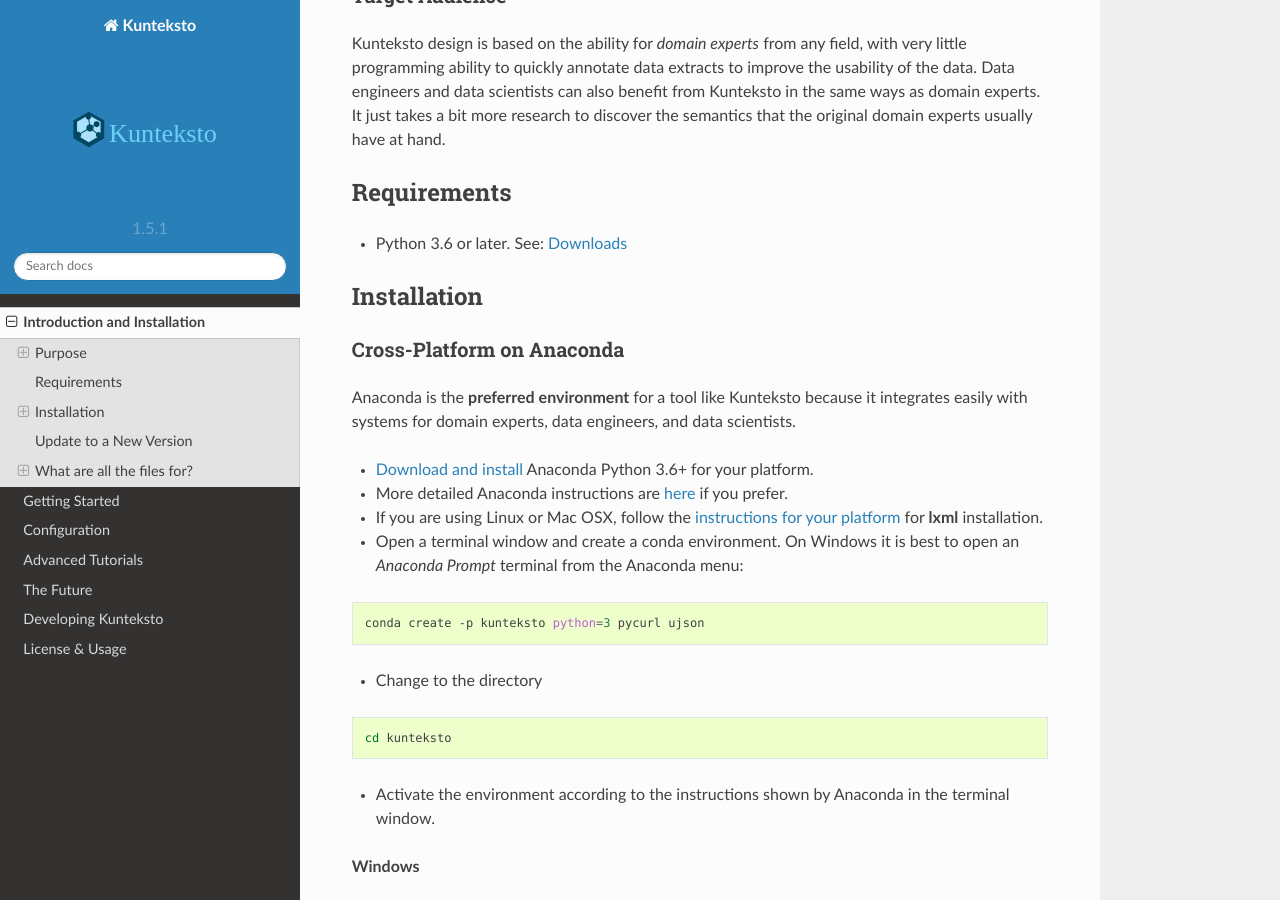
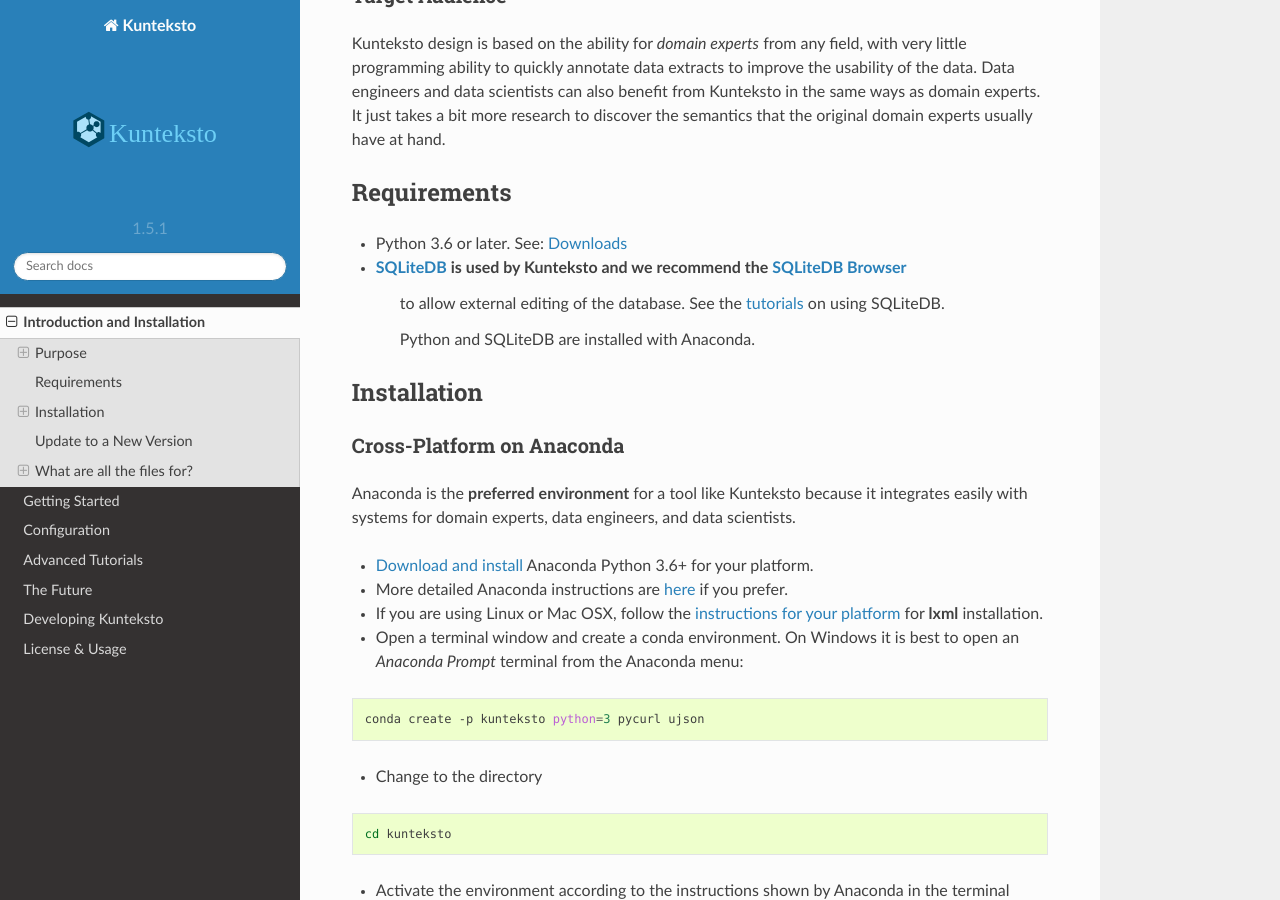
Before and after one commit to himanshu2454/Kunteksto, a Sphinx documentation site: the page built from docs_source/source/intro.rst, in a window 1280 px wide and 900 px high, scrolled down 546 px. Built offline with Sphinx 7.4.7 and the Read the Docs theme 2.0.0, drawn with Linux system fonts in a browser that asks for light colours.

Commit message:
Add SQLite comments.

```diff
--- a/docs_source/source/intro.rst
+++ b/docs_source/source/intro.rst
@@ -17,6 +17,10 @@
 ============
 
 - Python 3.6 or later. See: `Downloads <https://www.python.org/downloads/>`_
+- `SQLiteDB <https://www.sqlite.org/index.html>`_ is used by Kunteksto and we recommend the `SQLiteDB Browser <http://sqlitebrowser.org/>`_
+   to allow external editing of the database. See the `tutorials <https://www.guru99.com/download-install-sqlite.html>`_ on using SQLiteDB.
+
+   Python and SQLiteDB are installed with Anaconda.
 
 .. _install:
 
```
